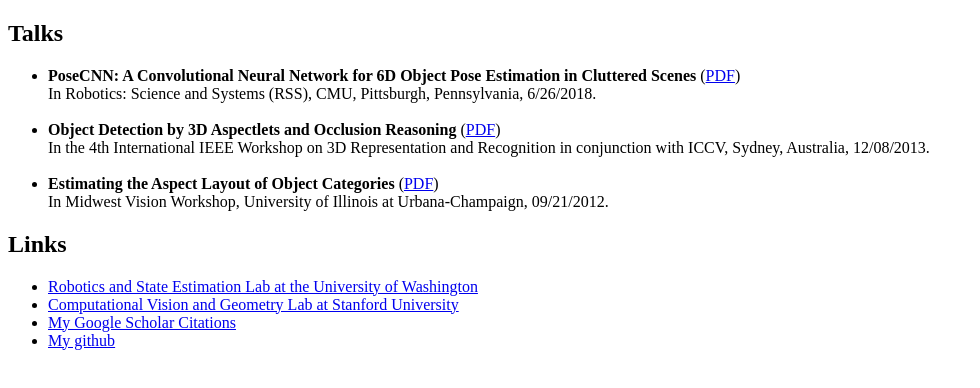
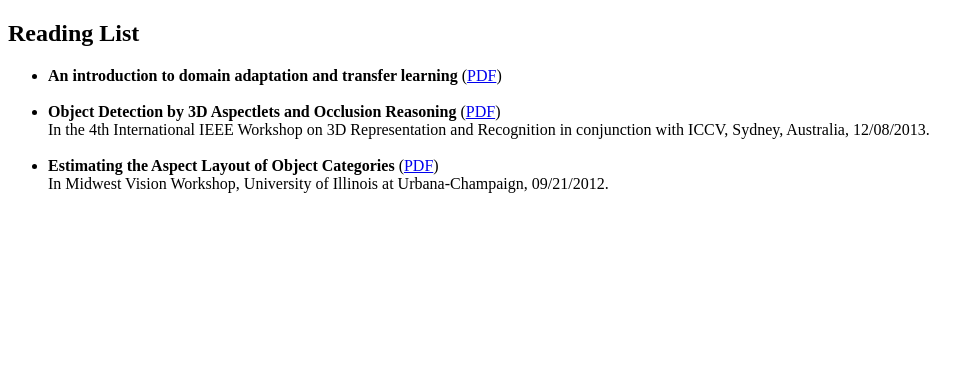
Before and after one commit to debasmitdas/debasmitdas.github.io, a plain HTML site: page index.html in a window 1280 px wide. Shown: the whole page, without its empty margins (0-980 px from the left). Drawn offline with Linux system fonts and the light colour scheme.

Commit message:
Update index.html

```diff
--- a/index.html
+++ b/index.html
@@ -3,11 +3,11 @@
 <html xmlns="http://www.w3.org/1999/xhtml">
 
 
-				<h2><a name='TOC-Presentations'/>Talks</h2>
+				<h2><a name='TOC-Presentations'/>Reading List</h2>
 					<ul>
 
-						<li><b>PoseCNN: A Convolutional Neural Network for 6D Object Pose Estimation in Cluttered Scenes</b> (<a target='_blank' href='Xiang_RSS18_06262018.pdf'>PDF</a>) <br/> In Robotics: Science and Systems (RSS), CMU, Pittsburgh, Pennsylvania, 6/26/2018.</li>
-
+						<li><b>An introduction to
+domain adaptation and transfer learning</b> (<a target='_blank' href='TLDA.pdf'>PDF</a>) <br/>
                                                 <div><font size='3'><br/></font></div>
 
 
@@ -19,14 +19,6 @@
 						<li><b>Estimating the Aspect Layout of Object Categories </b>(<a target='_blank' href='Xiang_Midwest_Workshop_09212012.pdf'>PDF</a>)	<br/> In Midwest Vision Workshop, University of Illinois at Urbana-Champaign, 09/21/2012.</li>
 					</ul>
 
-				<h2><a name='TOC-Links'/>Links</h2>
-					<ul>
-						<li><a rel='nofollow' target='_blank' href='http://rse-lab.cs.washington.edu/'>Robotics and State Estimation Lab at the University of Washington</a></li>
-						<li><a rel='nofollow' target='_blank' href='http://cvgl.stanford.edu/'>Computational Vision and Geometry Lab at Stanford University</a></li>
-
-						<li><a target='_blank' href='http://scholar.google.com/citations?user=9cZUlEYAAAAJ&amp;hl=en'>My Google Scholar Citations</a></li>
-						<li><a target='_blank' href='https://github.com/yuxng'>My github</a></li>
-					</ul>
 
 
 </html>
```
